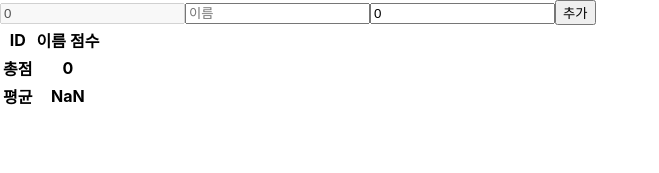
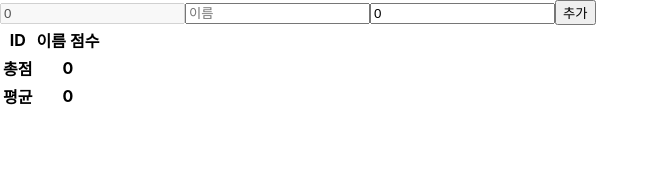
Before and after one commit to elikese/student_table_test, a React (Create React App) app: page / in a window 1280 px wide. Shown: the top 173 px of the page, without its empty margins (0-659 px from the left). Built offline with nearby package versions, Linux system fonts and the light colour scheme; the HTML template or start-up script is replaced by a standard one.

Commit message:
feat: stateFlag로 useEffect() 최초실행 block

```diff
--- a/src/pages/StudentArrayPage2.jsx
+++ b/src/pages/StudentArrayPage2.jsx
@@ -7,7 +7,9 @@ function StudentArrayPage2() {
         score: 0
     });
 
-    const [ scoreData, setScoreData] = useState({
+    const [ stateFlag , setStateFlag ] = useState(false);
+
+    const [ scoreData, setScoreData ] = useState({
         total: 0,
         avg: 0
     });
@@ -15,12 +17,14 @@ function StudentArrayPage2() {
     const [ studentList, setStudentList ] = useState([]);
 
     useEffect(()=>{
-        let sum = 0;
-        let average = 0;
-        studentList.forEach(student => sum += parseInt(student.score))
-        average=(sum/studentList.length).toFixed(2);
-        const newScoreData = {total: sum, avg:average}
-        setScoreData(newScoreData);
+        if(stateFlag) {
+            let sum = 0;
+            studentList.forEach(student => sum += parseInt(student.score))
+            let average=(sum/studentList.length).toFixed(2);
+            const newScoreData = {total: sum, avg:average}
+            setScoreData(newScoreData);
+        }
+        setStateFlag(true);
     },[studentList]);
 
     const [ updateId, setUpdateId ] = useState(0);
@@ -34,6 +38,7 @@ function StudentArrayPage2() {
 
     const handleAddClick = () => {
         setStudentList([...studentList, {...inputValue, id: staticId.current}])
+        setUpdateId(staticId.current);
         staticId.current += 1
     }
 
```
